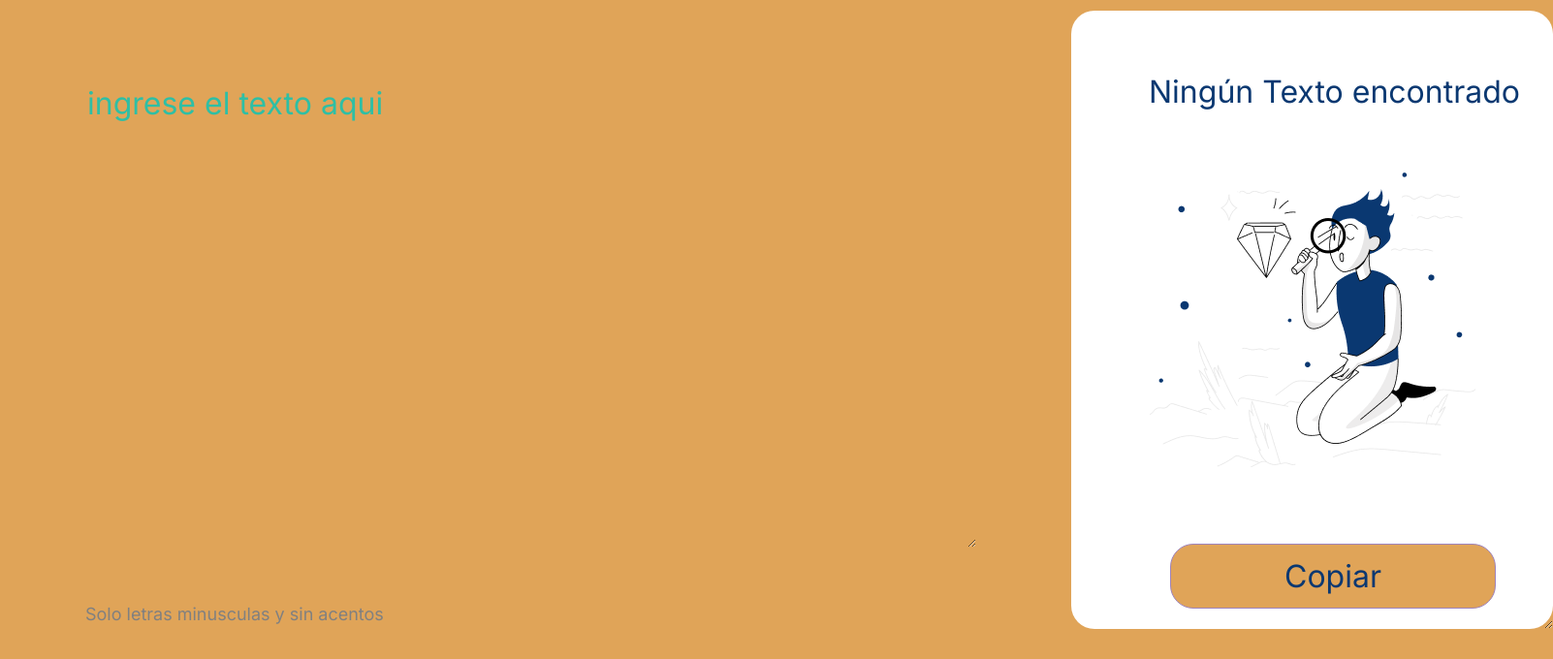
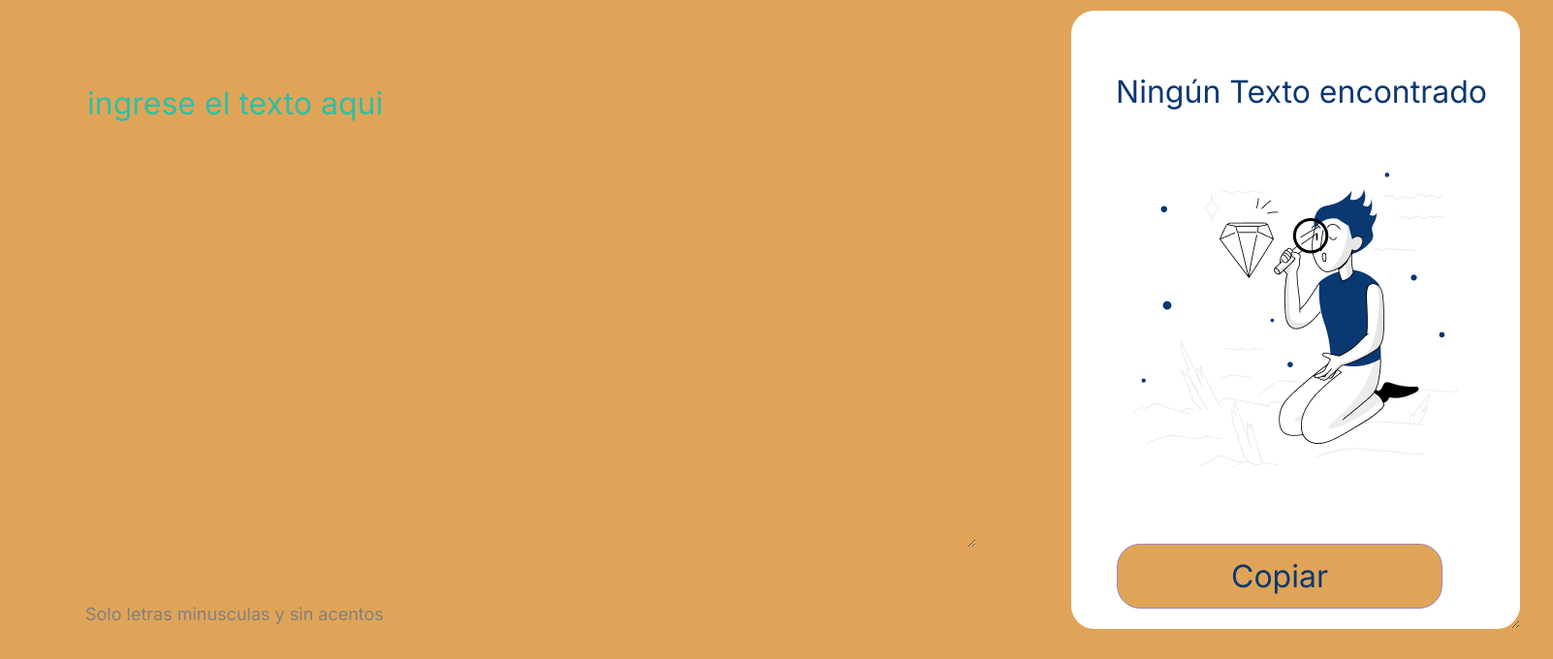
Before and after one commit to MateoBoschVesconi/Encriptador-Desencriptador, a plain HTML site: page index.html in a window 1536 px wide. Shown: the part 76-756 px from the top of the page at 97% size, 1602 px wide, since content can reach past the window. Drawn offline with Linux system fonts and the light colour scheme.

Commit message:
Añadiendo Responsividad a style.css

```diff
--- a/style.css
+++ b/style.css
@@ -181,3 +181,31 @@ main {
     }
 
 }
+
+@media (max-width: 480px) {
+    .mensaje {
+        display: flex;
+        width: 90%;
+
+    }
+
+}
+@media (min-width: 1140px) {
+    .mensaje {
+        display: flex;
+        width: 90%;
+
+    }
+
+}
+
+@media (min-width: 1440px) {
+    .mensaje {
+        display: flex;
+        width: 27%;
+        padding-left: 3%;
+    }
+    .copiar{
+        margin-left: 145px;
+    }
+}
```
